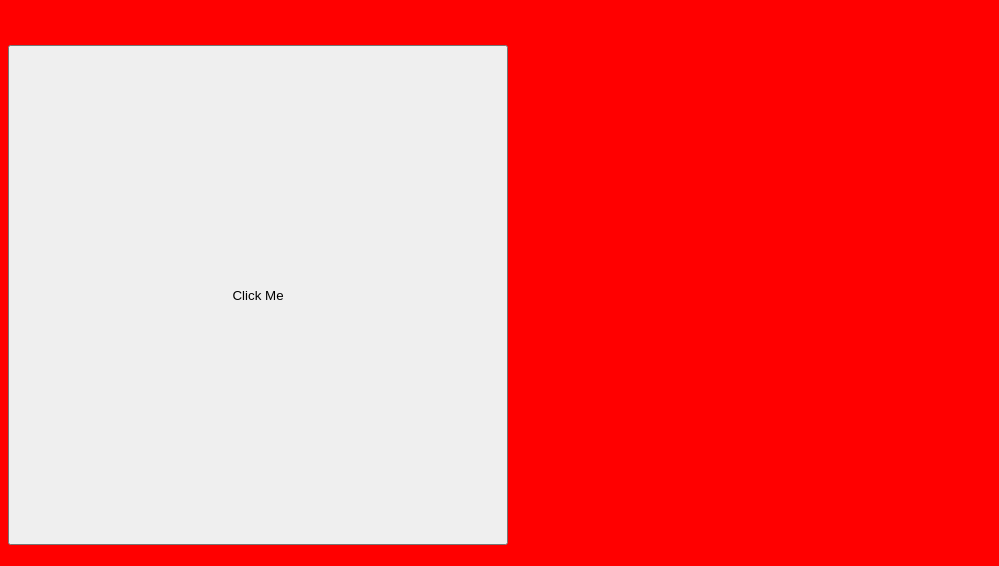
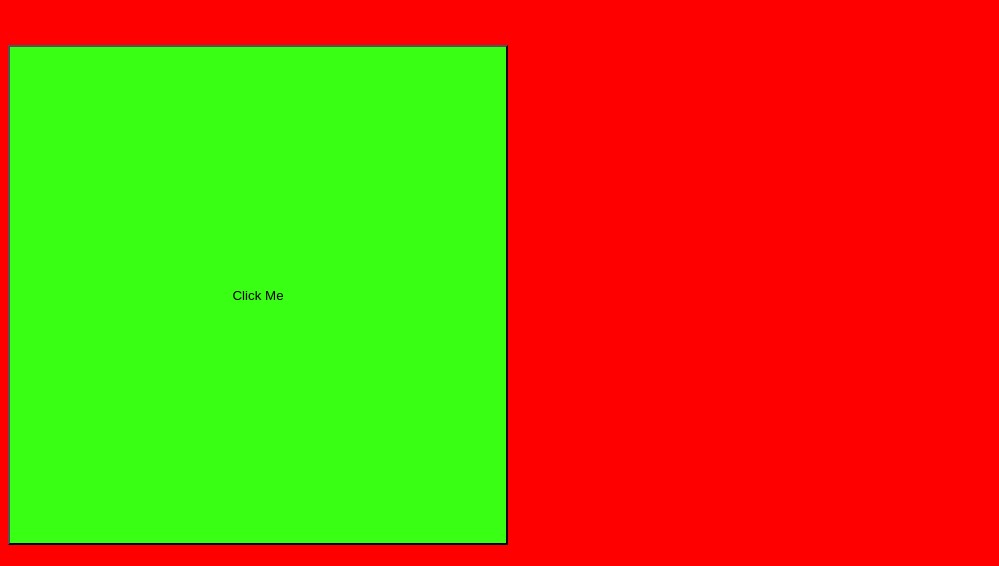
Before and after one commit to Ashbox02/fantastic-pancake, a plain HTML site: page index.html in a window 1280 px wide. Shown: the part 234-800 px from the top of the page, without its empty margins (0-999 px from the left). Drawn offline with Linux system fonts and the light colour scheme.

Commit message:
Update index.html
changed background coleleor to leme grene

```diff
--- a/index.html
+++ b/index.html
@@ -16,7 +16,7 @@
 <p align="center" style="font-size:30px">This Website is Under Construction at the moment</p>
 <br/>
 
-<button  style=" bgcolor:green; width:500px; height:500px" align="center" type="button" onclick="alert('You clicked the bruh button!')">Click Me</button>
+<button  style=" background-color:rgb(57, 255, 20); width:500px; height:500px" align="center" type="button" onclick="alert('You clicked the bruh button!')">Click Me</button>
 <br/>
 
 
```
